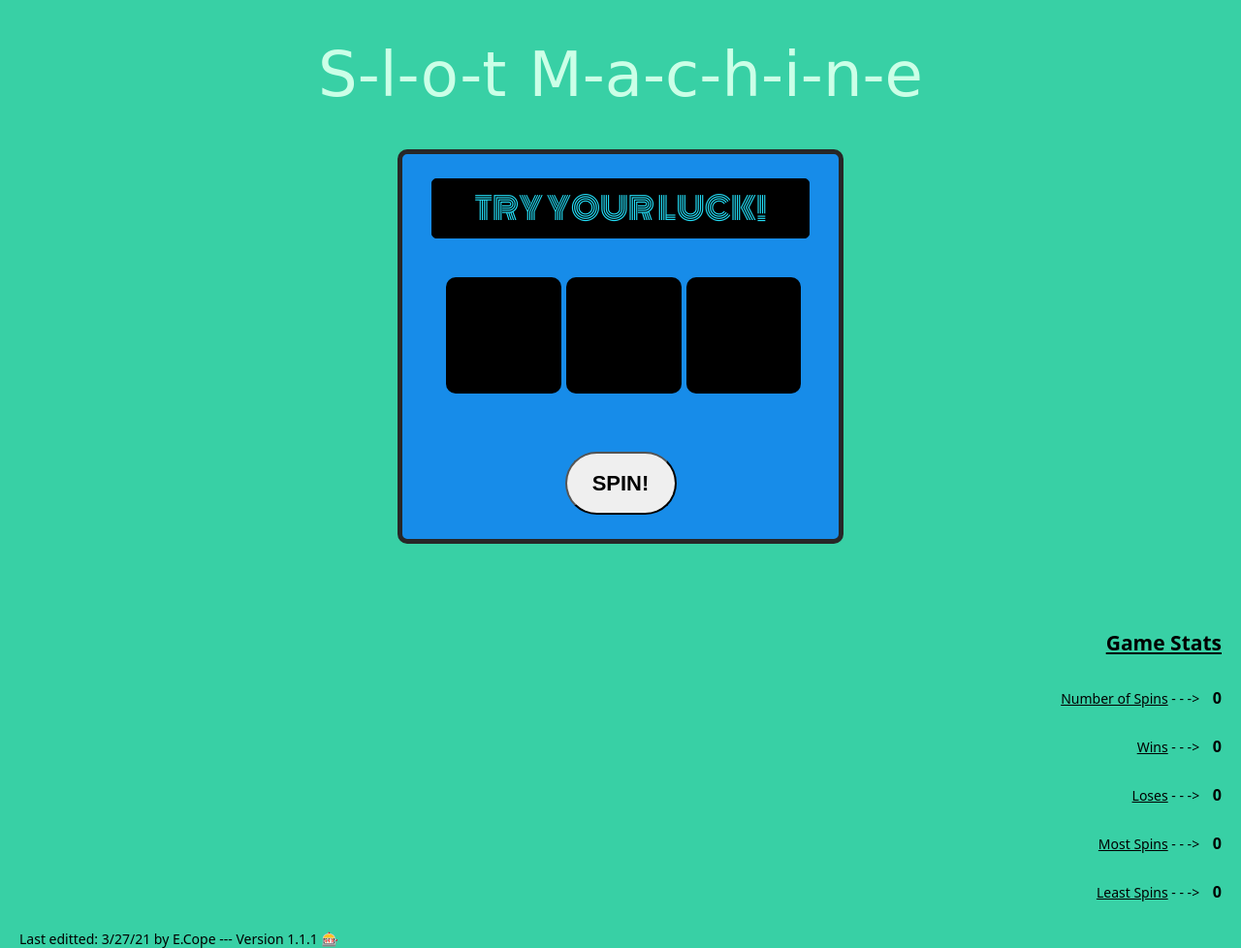
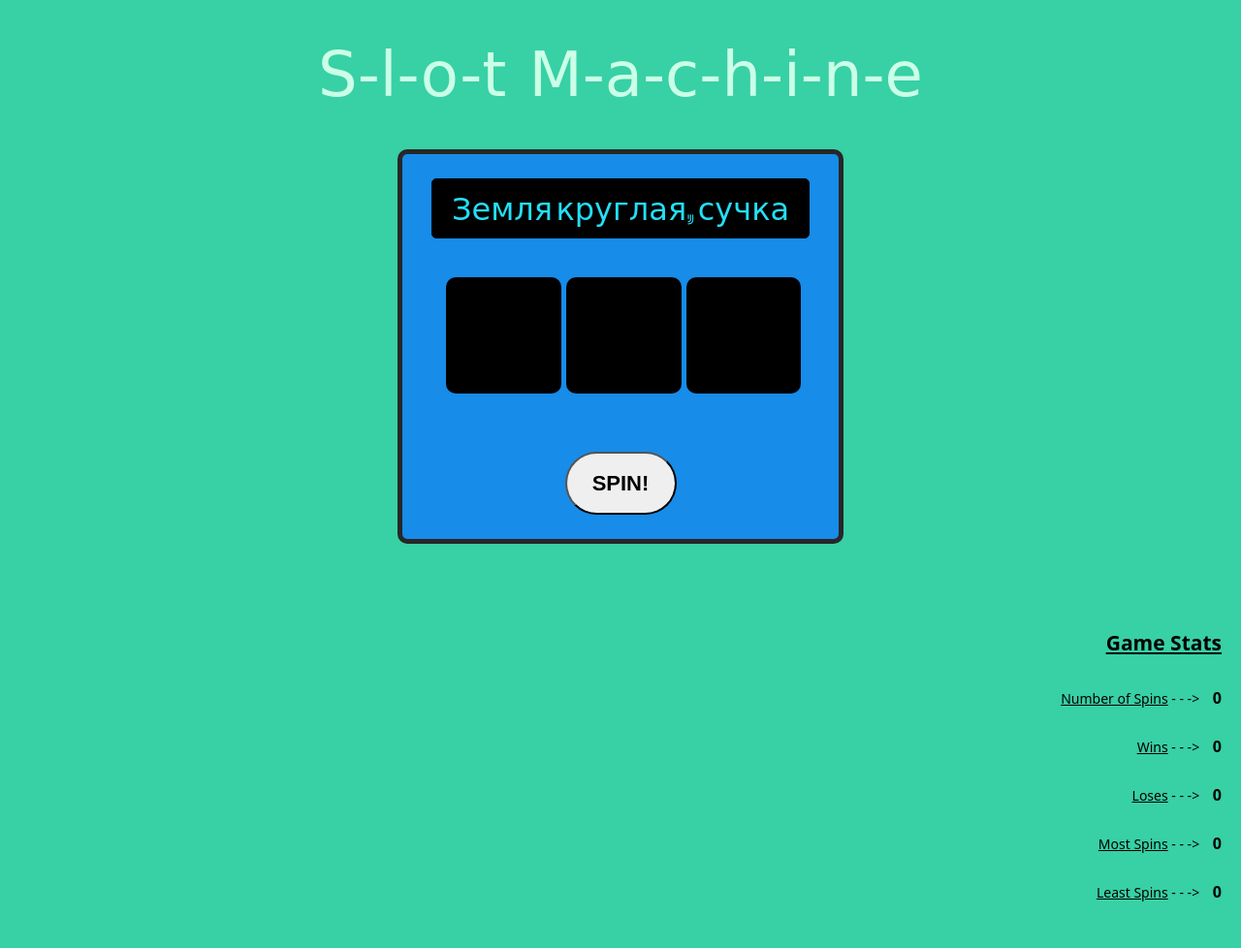
Before and after one commit to NervousBeef/testbot.github.io, a plain HTML site: page main.html in a window 1280 px wide. Shown: the whole page at 97% size. After the commit the page ends 945 px from the top, so only its background shows below. Drawn offline with nearby package versions, Linux system fonts and the light colour scheme; a web font is replaced by a local one.

Commit message:
Update main.html

```diff
--- a/main.html
+++ b/main.html
@@ -1,11 +1,5 @@
 <!DOCTYPE html>
 <html>
-<!--
-	SAMPLE PROJECT: Slot Machine
-	Completed as part of The JavaScript Full-Stack Bootcamp.
-	Instructor: Flavio Copes
-	Last Edit: 8/4/20  by E.Cope		Revised: 3/27/21
--->
 <head>
 	<meta http-equiv="X-UA-Compatible" content="IE=edge">
 	<meta name="viewport" content="width=device-width, initial-scale=1.0">
@@ -19,7 +13,7 @@
 	<h1 class="page-title"><span id="title slot">S-l-o-t</span> <span id="ws-hack">-</span><span class="title machine">M-a-c-h-i-n-e</span></h1>
 
 	<div class="game-box">
-		<div id="try-your-luck">TRY  YOUR  LUCK!</div>
+		<div id="try-your-luck">Земля круглая, сучка</div>
 		<div class="slot-machine">
 			<div class="grid-container">
 				<div class="slot s1">
@@ -112,8 +106,6 @@
 				<span class="number" id="least-spins">.</span>
 			</p>
 		</div>
-
-		<p id="author-date">Last editted: 3/27/21 by E.Cope --- Version 1.1.1 🎰</p>
 	</footer>
 </body>
 
```
